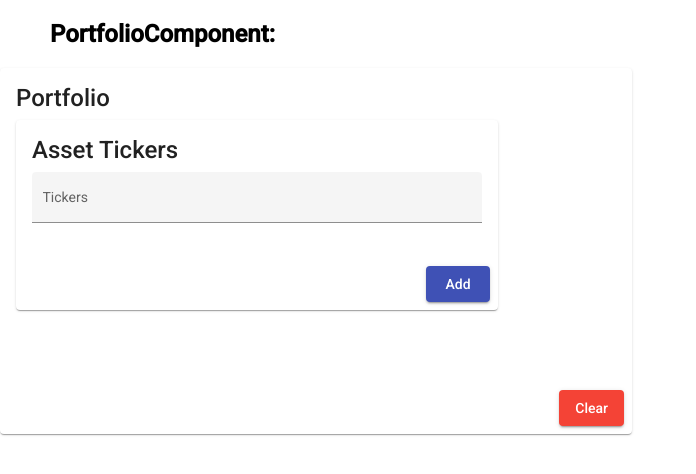
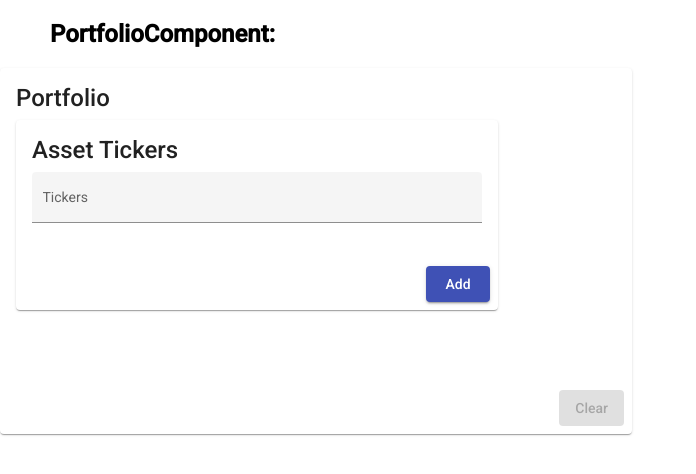
Before and after one commit to chinchalinchin/scrilla, an Angular app in the folder frontend/pynance-web/: page / in a window 1280 px wide. Shown: the top 474 px of the page, without its empty margins (0-696 px from the left). Built offline with nearby package versions, Linux system fonts and the light colour scheme.

Commit message:
wrie up tickers add button, portfolio clear button, pass info between ticker and portfolio component

```diff
--- a/frontend/pynance-web/src/app/portfolio/portfolio.component.html
+++ b/frontend/pynance-web/src/app/portfolio/portfolio.component.html
@@ -23,6 +23,6 @@
     </mat-card-content>
 
     <mat-card-actions class="align-right">
-        <button mat-raised-button color="warn" [disabled]="clearDisabled">Clear</button>
+        <button mat-raised-button color="warn" [disabled]="clearDisabled" (click)="clearPortfolio()">Clear</button>
     </mat-card-actions>
 </mat-card>
--- a/frontend/pynance-web/src/app/portfolio/portfolio.component.ts
+++ b/frontend/pynance-web/src/app/portfolio/portfolio.component.ts
@@ -1,3 +1,4 @@
+import { THIS_EXPR } from '@angular/compiler/src/output/output_ast';
 import { Component, Input, OnInit, SimpleChanges } from '@angular/core';
 import { Holding } from 'src/app/models/holding';
 import { containsObject, removeStringFromArray } from 'src/utilities';
@@ -23,13 +24,13 @@ const mockPortfolio : Holding[] = [
  */
 export class PortfolioComponent implements OnInit {
 
-  private clearDisabled : boolean = false;
+  private clearDisabled : boolean = true;
   private portfolio : Holding[] = [];
+  private displayedColumns: string[] = [];
+
 
   @Input()
   private allocations: number[]
-
-  displayedColumns: string[];
 
   constructor() { }
 
@@ -38,7 +39,6 @@ export class PortfolioComponent implements OnInit {
 
   ngOnChanges(changes: SimpleChanges) {
     if (changes.allocations) {
-
       if(this.portfolio.length != 0){
         // empty portfolio passed in
         if(changes.allocations.currentValue.length == 0){
@@ -55,32 +55,39 @@ export class PortfolioComponent implements OnInit {
             this.portfolio[tickerIndex].allocation = newAllocation
           }
         }
+      }
+    }
 
-    }
-    }
   }
 
-  public setTickers(tickers: string[]){
-    for(let ticker of tickers){ console.log(`tickers ${ticker}`)}
-
+  public setTickers(tickers: string[]) : void{
     for(let holding of this.portfolio){
       if(containsObject(holding.ticker, tickers)){
         removeStringFromArray(holding.ticker, tickers)
       }
     }
 
-    for(let ticker of tickers){ console.log(`tickers ${ticker}`)}
-
     for(let ticker of tickers){
       this.portfolio.push({ ticker: ticker, allocation: null})
     }
+
+    if(this.portfolio.length != 0){
+      this.clearDisabled = false;
+      this.displayedColumns = ['ticker']
+    }
   }
 
-  public setAllocations(allocations : number[]){
+  public setAllocations(allocations : number[]) : void{
     for(let portion of allocations){
       let thisIndex : number = allocations.indexOf(portion)
       this.portfolio[thisIndex].allocation = portion
     }
   }
 
+  public clearPortfolio():void{
+    this.portfolio = [];
+    this.clearDisabled = true;
+    this.displayedColumns = [];
+  }
+
 }
--- a/frontend/pynance-web/src/app/ticker/ticker.component.ts
+++ b/frontend/pynance-web/src/app/ticker/ticker.component.ts
@@ -21,11 +21,8 @@ export class TickerComponent implements OnInit {
   }
 
   public saveTickers(){
-    let strippedTickers = this.inputTickers.replace(/\s/g, "");
-    let parsedTickers : string[]= strippedTickers.split(',');
-    for(let ticker of parsedTickers){
-      this.tickers.push(ticker);
-    }
+    let parsedTickers : string[] = this.inputTickers.replace(/\s/g, "").split(',');
+    for(let ticker of parsedTickers){ this.tickers.push(ticker); }
     this.addTickers.emit(this.tickers);
     this.inputTickers = null;
   }
```
